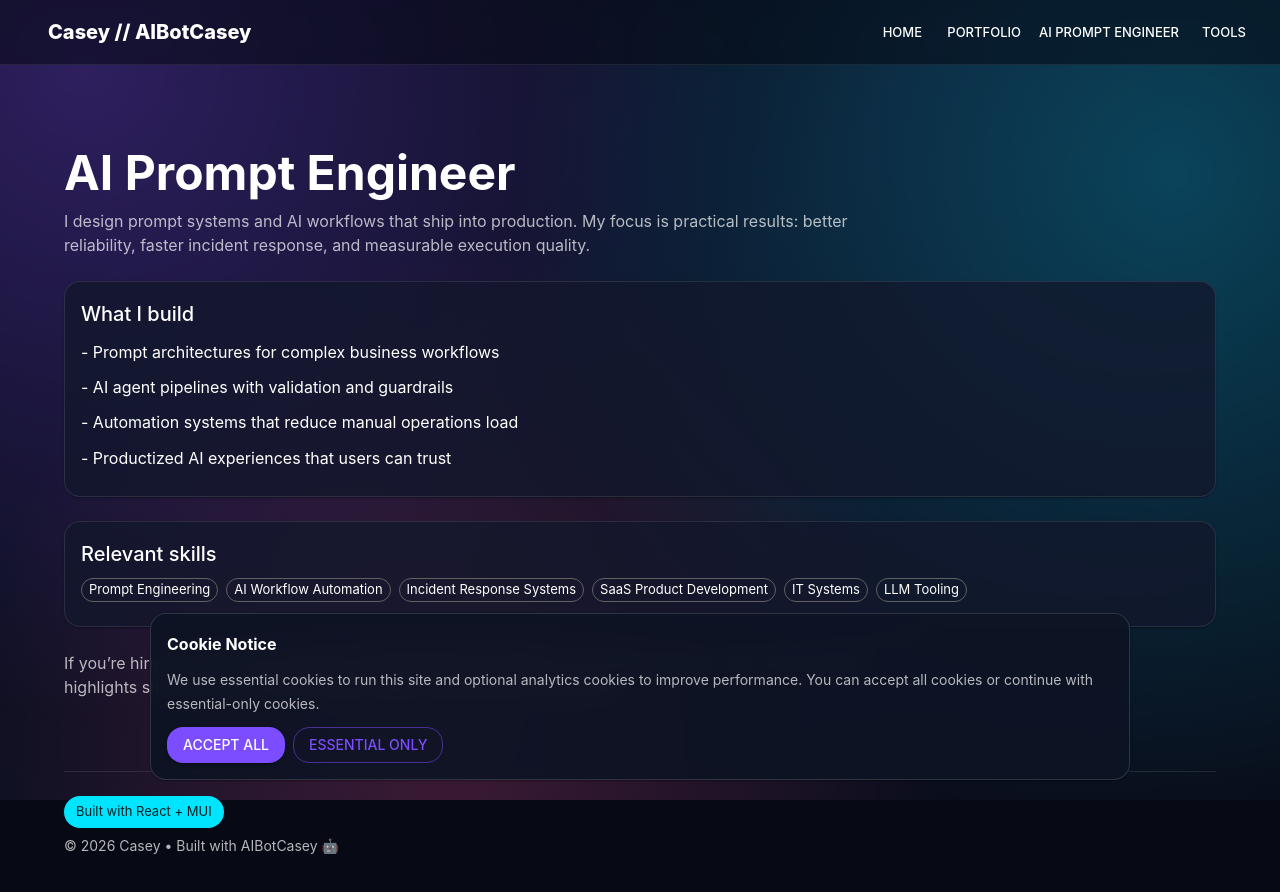
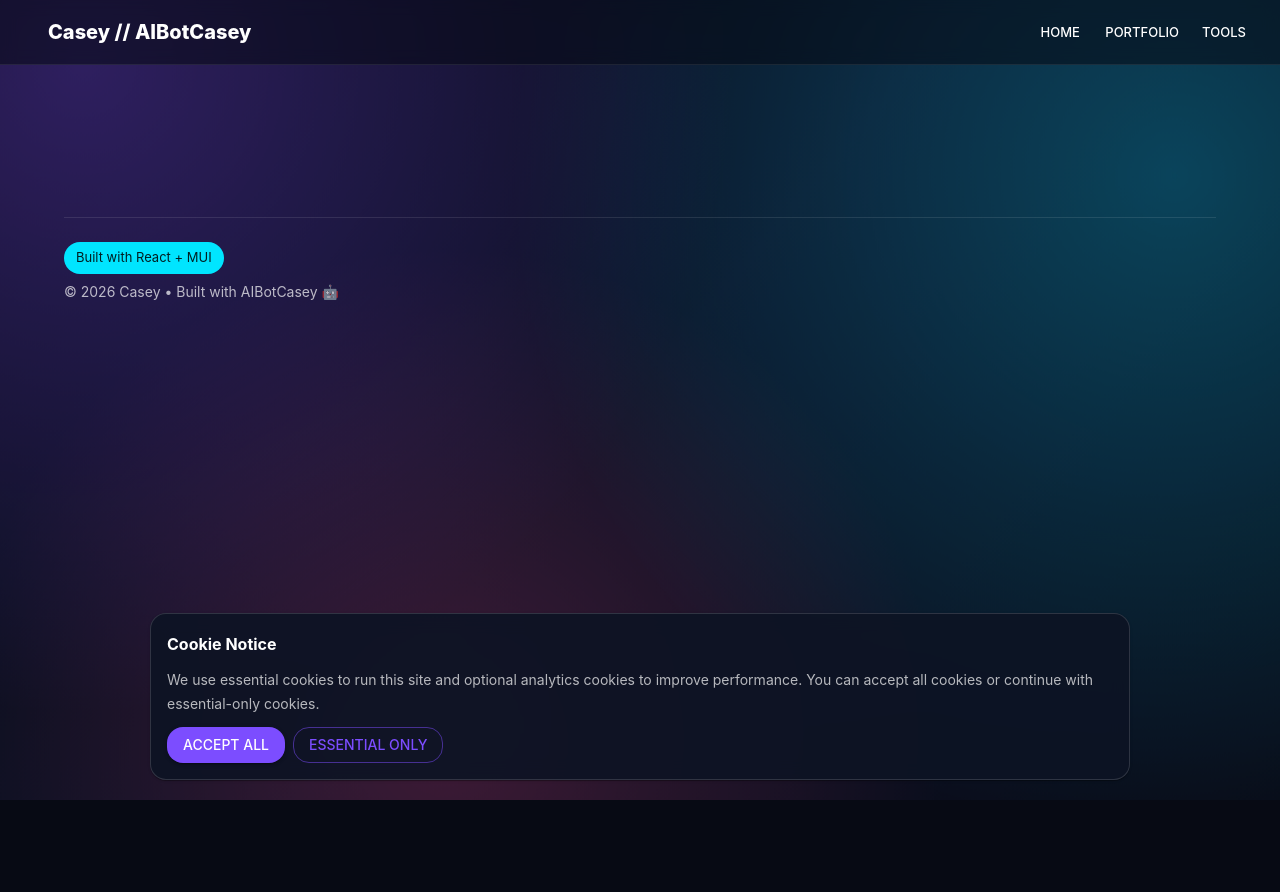
Before and after one commit to AIBotCasey/casey-pages, a React (Vite) app: page /ai-prompt-engineer in a window 1280 px wide. Shown: the top 892 px of the page. After the commit the page ends 800 px from the top, so only its background shows below. Built offline with nearby package versions, Linux system fonts and the light colour scheme; some icons are missing.

Commit message:
Remove AI Prompt Engineer nav/page and pivot home CTA to tools

```diff
--- a/src/App.jsx
+++ b/src/App.jsx
@@ -8,7 +8,6 @@ import PortfolioPage from './pages/PortfolioPage'
 import MoneyHomePage from './pages/MoneyHomePage'
 import MoneyBlogPage from './pages/MoneyBlogPage'
 import MoneyStartHerePage from './pages/MoneyStartHerePage'
-import AIPromptEngineerPage from './pages/AIPromptEngineerPage'
 import ToolsLibraryPage from './pages/ToolsLibraryPage'
 import ToolPage from './pages/ToolPage'
 import { isMoneySubdomain } from './utils/siteMode'
@@ -26,7 +25,6 @@ export default function App() {
           <Route path="/start-here" element={moneySite ? <MoneyStartHerePage /> : <Navigate to="/" replace />} />
           <Route path="/posts/:slug" element={<PostPage />} />
           {!moneySite ? <Route path="/projects/:slug" element={<ProjectPage />} /> : null}
-          {!moneySite ? <Route path="/ai-prompt-engineer" element={<AIPromptEngineerPage />} /> : null}
           {!moneySite ? <Route path="/tools" element={<ToolsLibraryPage />} /> : null}
           {!moneySite ? <Route path="/tools/:slug" element={<ToolPage />} /> : null}
         </Routes>
--- a/src/components/Layout.jsx
+++ b/src/components/Layout.jsx
@@ -99,7 +99,6 @@ export default function Layout({ children, moneySite = false }) {
             <Button color="inherit" size="small" component={RouterLink} to="/">Home</Button>
             {moneySite ? <Button color="inherit" size="small" component={RouterLink} to="/blog">Blog</Button> : null}
             {!moneySite ? <Button color="inherit" size="small" component={RouterLink} to="/portfolio">Portfolio</Button> : null}
-            {!moneySite ? <Button color="inherit" size="small" component={RouterLink} to="/ai-prompt-engineer">AI Prompt Engineer</Button> : null}
             {!moneySite ? <Button color="inherit" size="small" component={RouterLink} to="/tools">Tools</Button> : null}
           </Stack>
         </Toolbar>
--- a/src/pages/AIPromptEngineerPage.jsx
+++ /dev/null
@@ -1,90 +0,0 @@
-import { Box, Card, CardContent, Chip, Stack, Typography } from '@mui/material'
-import { useEffect } from 'react'
-import { setPageSeo, SITE_URL } from '../utils/seo'
-import { getBreadcrumbSchema } from '../utils/seoSchemas'
-
-export default function AIPromptEngineerPage() {
-  useEffect(() => {
-    setPageSeo({
-      title: 'AI Prompt Engineer — Casey Purves',
-      description:
-        'Casey Purves is an AI Prompt Engineer building prompt systems, automation workflows, and production AI products for real business outcomes.',
-      path: '/ai-prompt-engineer',
-      type: 'profile',
-      jsonLd: [
-        {
-          '@context': 'https://schema.org',
-          '@type': 'ProfilePage',
-          name: 'AI Prompt Engineer — Casey Purves',
-          url: `${SITE_URL}/ai-prompt-engineer`,
-          description:
-            'Profile and portfolio page for Casey Purves, focused on AI prompt engineering, automation, and shipped AI products.',
-        },
-        {
-          '@context': 'https://schema.org',
-          '@type': 'Person',
-          name: 'Casey Purves',
-          url: `${SITE_URL}/ai-prompt-engineer`,
-          sameAs: ['https://github.com/AIBotCasey'],
-          jobTitle: 'AI Prompt Engineer',
-          knowsAbout: [
-            'Prompt Engineering',
-            'AI Agent Workflows',
-            'LLM Evaluation',
-            'Automation Systems',
-            'SaaS Product Development',
-          ],
-        },
-        getBreadcrumbSchema([
-          { name: 'Home', path: '/' },
-          { name: 'AI Prompt Engineer', path: '/ai-prompt-engineer' },
-        ]),
-      ],
-    })
-  }, [])
-
-  return (
-    <Box>
-      <Typography variant="h3" sx={{ mb: 1 }}>AI Prompt Engineer</Typography>
-      <Typography color="text.secondary" sx={{ mb: 3, maxWidth: 840 }}>
-        I design prompt systems and AI workflows that ship into production. My focus is practical results: better
-        reliability, faster incident response, and measurable execution quality.
-      </Typography>
-
-      <Card sx={{ mb: 3, background: 'rgba(18, 24, 44, 0.78)', border: '1px solid rgba(255,255,255,0.1)' }}>
-        <CardContent>
-          <Typography variant="h6" sx={{ mb: 1 }}>What I build</Typography>
-          <Stack spacing={0.9}>
-            <Typography>- Prompt architectures for complex business workflows</Typography>
-            <Typography>- AI agent pipelines with validation and guardrails</Typography>
-            <Typography>- Automation systems that reduce manual operations load</Typography>
-            <Typography>- Productized AI experiences that users can trust</Typography>
-          </Stack>
-        </CardContent>
-      </Card>
-
-      <Card sx={{ mb: 3, background: 'rgba(18, 24, 44, 0.78)', border: '1px solid rgba(255,255,255,0.1)' }}>
-        <CardContent>
-          <Typography variant="h6" sx={{ mb: 1 }}>Relevant skills</Typography>
-          <Stack direction="row" spacing={1} flexWrap="wrap" useFlexGap>
-            {[
-              'Prompt Engineering',
-              'AI Workflow Automation',
-              'Incident Response Systems',
-              'SaaS Product Development',
-              'IT Systems',
-              'LLM Tooling',
-            ].map((s) => (
-              <Chip key={s} label={s} variant="outlined" size="small" />
-            ))}
-          </Stack>
-        </CardContent>
-      </Card>
-
-      <Typography color="text.secondary" sx={{ maxWidth: 840 }}>
-        If you’re hiring for AI Prompt Engineer, AI Automation Consultant, or AI Product Builder roles, this portfolio
-        highlights shipped work, implementation depth, and production outcomes.
-      </Typography>
-    </Box>
-  )
-}
--- a/src/pages/HomePage.jsx
+++ b/src/pages/HomePage.jsx
@@ -65,7 +65,7 @@ export default function HomePage() {
         </Typography>
         <Stack direction="row" spacing={1.25} flexWrap="wrap" useFlexGap>
           <Button variant="contained" component={RouterLink} to="/portfolio">View Portfolio</Button>
-          <Button variant="outlined" component={RouterLink} to="/ai-prompt-engineer">AI Prompt Engineer</Button>
+          <Button variant="outlined" component={RouterLink} to="/tools">Browse Tools</Button>
           <Button variant="outlined" href="mailto:support@aibotcasey.com">Contact</Button>
         </Stack>
       </Stack>
```
